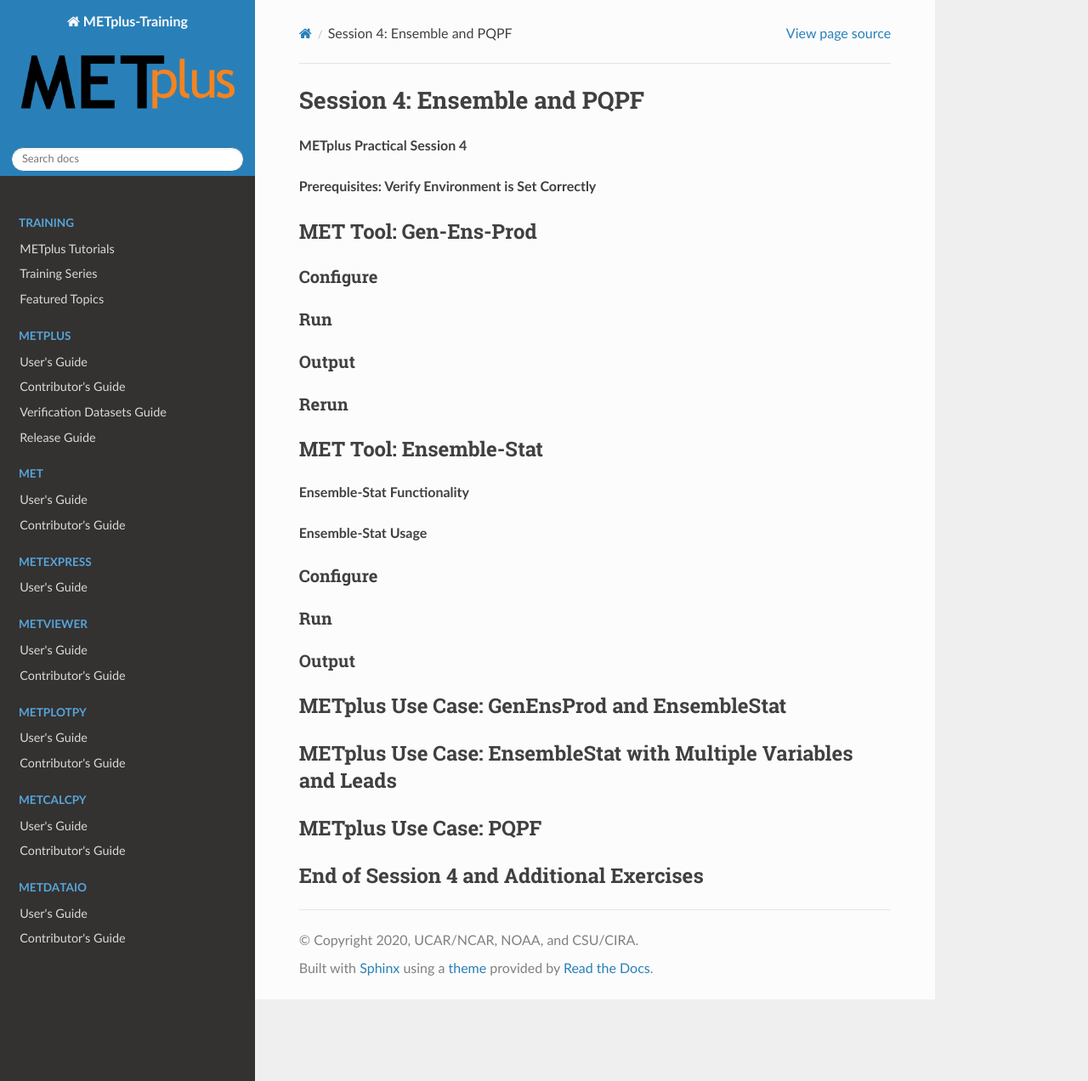
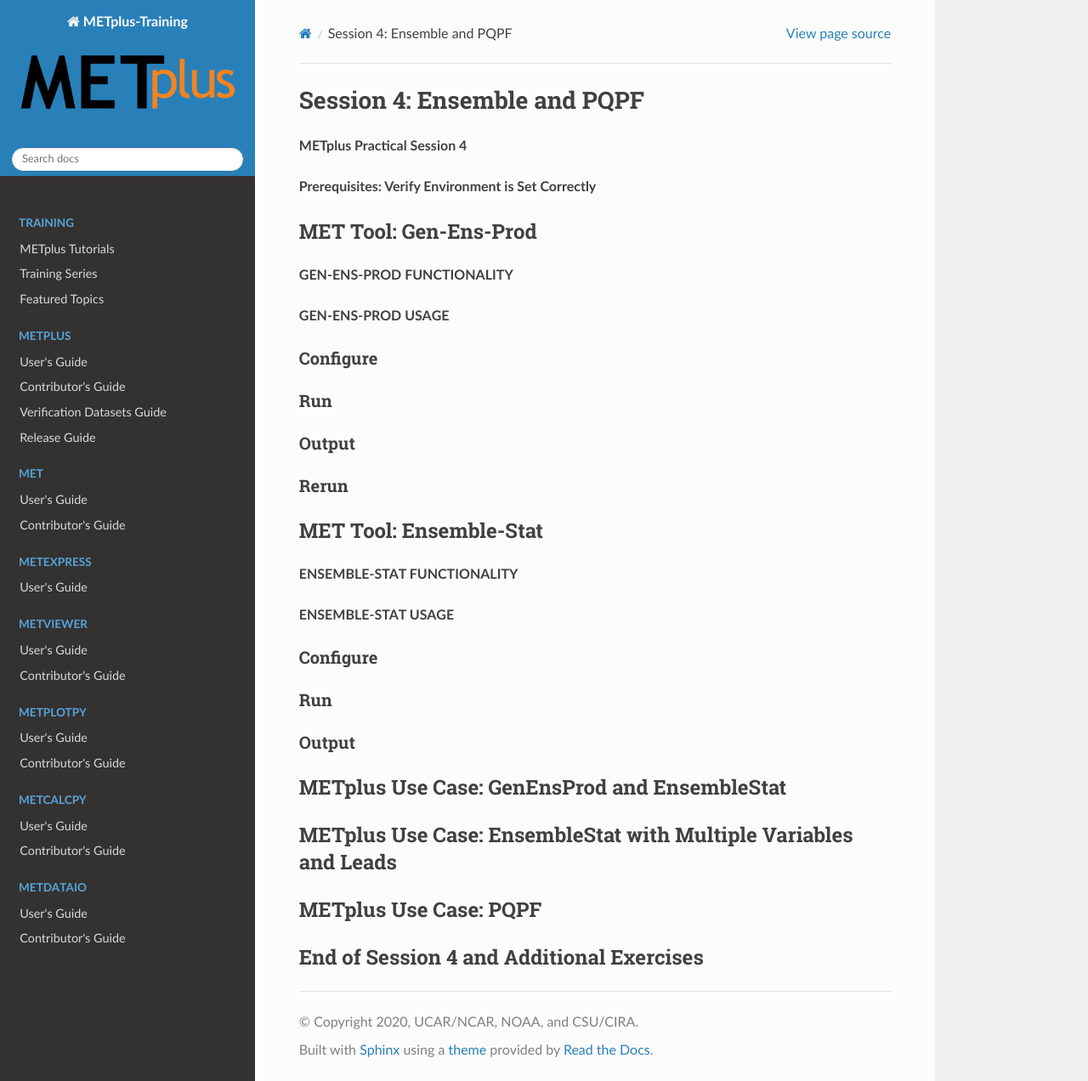
Before and after one commit to dtcenter/METplus-Training, a Sphinx documentation site: the page built from docs/Tutorial/v5.0/Session_4_Ensemble_and_PQPF.rst, in a window 1280 px wide and 1272 px high. Shown: the whole window at 85% size. Built offline with Sphinx 7.4.7 and the Read the Docs theme 3.1.0, drawn with Linux system fonts in a browser that asks for light colours.

Commit message:
Per #69, adding in inadvertently left out headers

```diff
--- a/docs/Tutorial/v5.0/Session_4_Ensemble_and_PQPF.rst
+++ b/docs/Tutorial/v5.0/Session_4_Ensemble_and_PQPF.rst
@@ -7,6 +7,9 @@
 
 MET Tool: Gen-Ens-Prod
 ----------------------
+**GEN-ENS-PROD FUNCTIONALITY**
+
+**GEN-ENS-PROD USAGE**
 
 Configure
 ^^^^^^^^^
@@ -23,9 +26,9 @@
 MET Tool: Ensemble-Stat
 -----------------------
 
-**Ensemble-Stat Functionality**
+**ENSEMBLE-STAT FUNCTIONALITY**
 
-**Ensemble-Stat Usage**
+**ENSEMBLE-STAT USAGE**
 
 Configure
 ^^^^^^^^^
```
